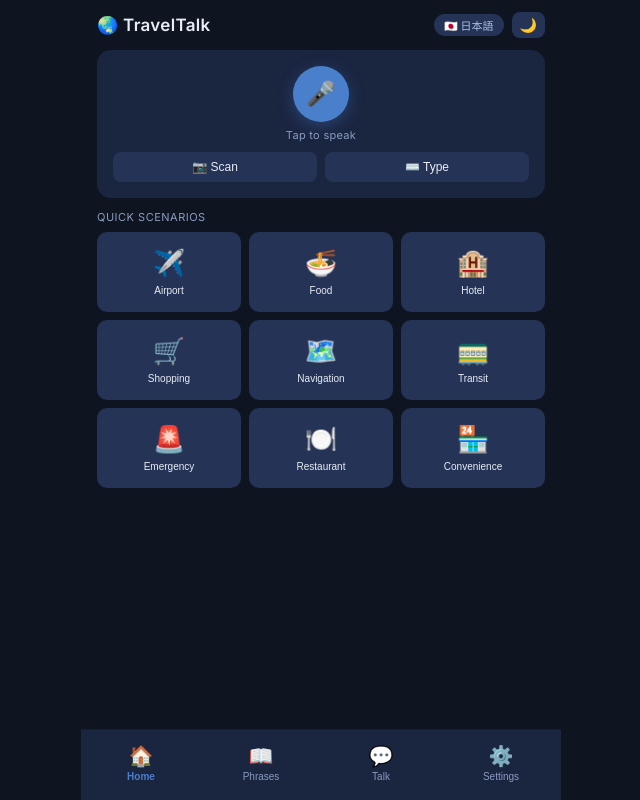
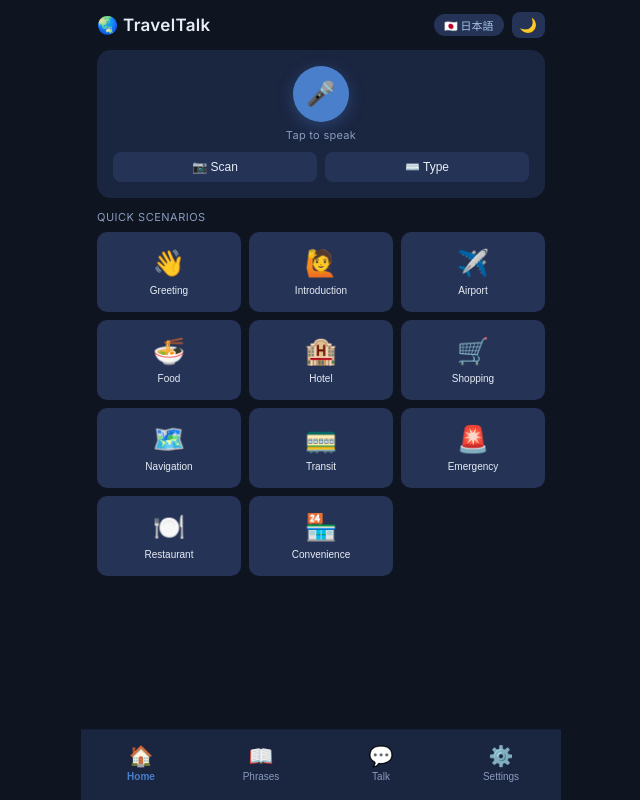
Before and after one commit to TSLsun/travel-tools, a React (Vite) app: page / in a window 1280 px wide. Shown: the whole page, without its empty margins (319-959 px from the left). Built offline with nearby package versions, Linux system fonts and the light colour scheme.

Commit message:
feat: register greeting and introduction scenarios

```diff
--- a/src/constants.ts
+++ b/src/constants.ts
@@ -1,6 +1,8 @@
 import type { ScenarioKey, AppSettings } from './types'
 
 export const SCENARIOS: { key: ScenarioKey; label: string; emoji: string }[] = [
+  { key: 'greeting',     label: 'Greeting',     emoji: '👋' },
+  { key: 'introduction', label: 'Introduction', emoji: '🙋' },
   { key: 'airport',      label: 'Airport',      emoji: '✈️' },
   { key: 'food',         label: 'Food',         emoji: '🍜' },
   { key: 'hotel',        label: 'Hotel',        emoji: '🏨' },
--- a/src/types.ts
+++ b/src/types.ts
@@ -8,6 +8,8 @@ export type ScenarioKey =
   | 'emergency'
   | 'restaurant'
   | 'convenience'
+  | 'greeting'
+  | 'introduction'
 
 export type Theme = 'dark' | 'light' | 'sepia'
 export type NativeLang = 'zh-TW' | 'en'
```
